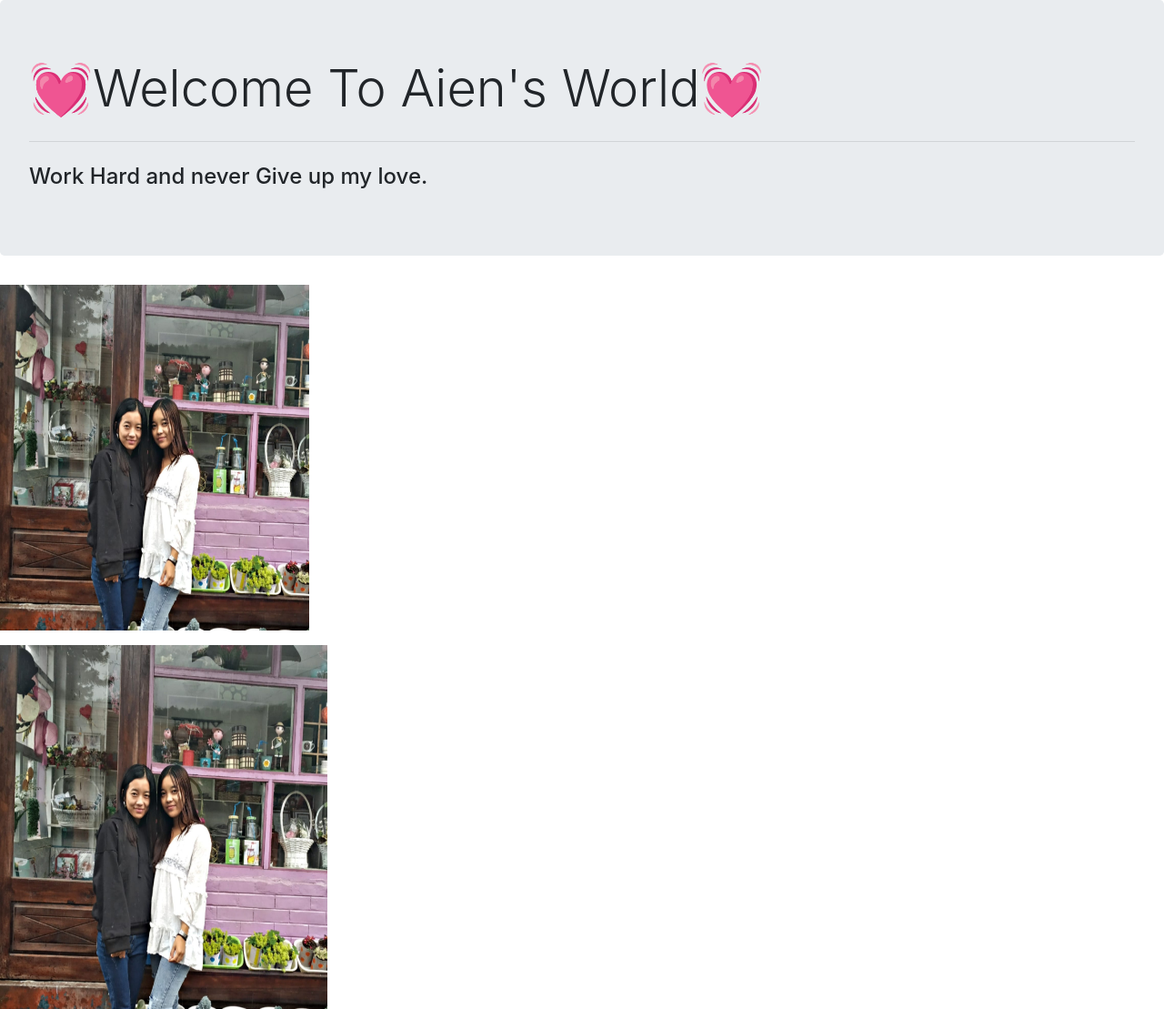
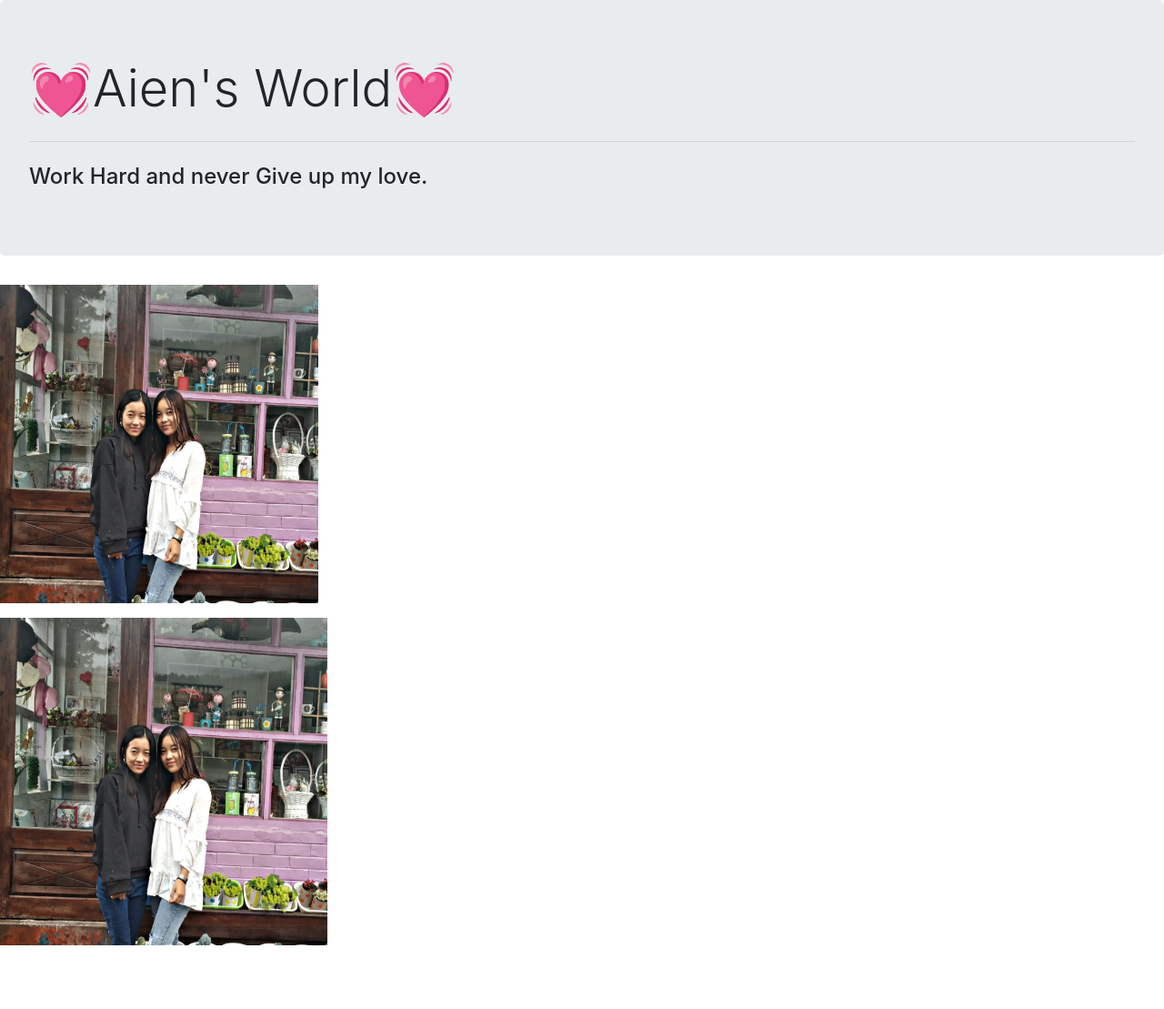
Before and after one commit to Bangthai/Aien, a plain HTML site: page success.html in a window 1280 px wide. Shown: the whole page at 91% size. After the commit the page ends 1039 px from the top, so only its background shows below. Drawn offline with nearby package versions, Linux system fonts and the light colour scheme.

Commit message:
Second commit22

```diff
--- a/success.html
+++ b/success.html
@@ -11,12 +11,12 @@
 <title>Success</title>
 <body>
     <div class="jumbotron">
-        <h3 class="display-4">💓Welcome To Aien's World💓</h3>
+        <h3 class="display-4">💓Aien's World💓</h3>
         <p class="lead"> <h3></h3></p>
         <hr class="my-4">
         <h4>Work Hard and never Give up my love.</h4>
       </div>
-     <img height="380px" width="340px"src="images/a.jpg" alt=""><p></p>
-     <img height="400px" width="360px"src="images/a.jpg" src="images/b.jpg" >
+     <img height="350px" width="350px"src="images/a.jpg" alt=""><p></p>
+     <img height="360px" width="360px"src="images/a.jpg" src="images/b.jpg" >
 </body>
 </html>
```
